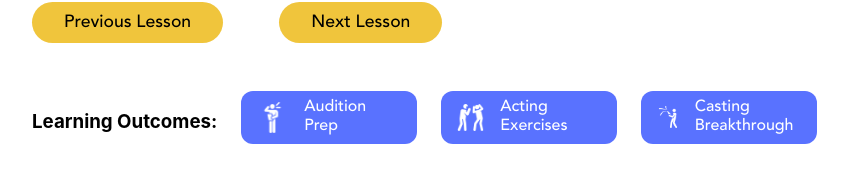
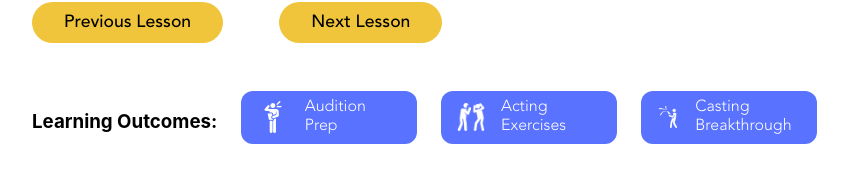
Before and after one commit to the1tkok/lmm, a Next.js app: page /dashboard/course in a window 1280 px wide. Shown: the part 962-1156 px from the top of the page, without its empty margins (336-1184 px from the left). Built offline with nearby package versions, Linux system fonts and the light colour scheme; no server answers.

Commit message:
updated font on course page in dashboard

```diff
--- a/pages/dashboard/course/course.module.css
+++ b/pages/dashboard/course/course.module.css
@@ -30,7 +30,7 @@
   display: flex;
   gap: 1rem;
   font-size: 1rem;
-  font-family: "avenir medium";
+  font-family: "avenir light";
   justify-content: center;
   width: 11rem;
   height: 3.3rem;
```
